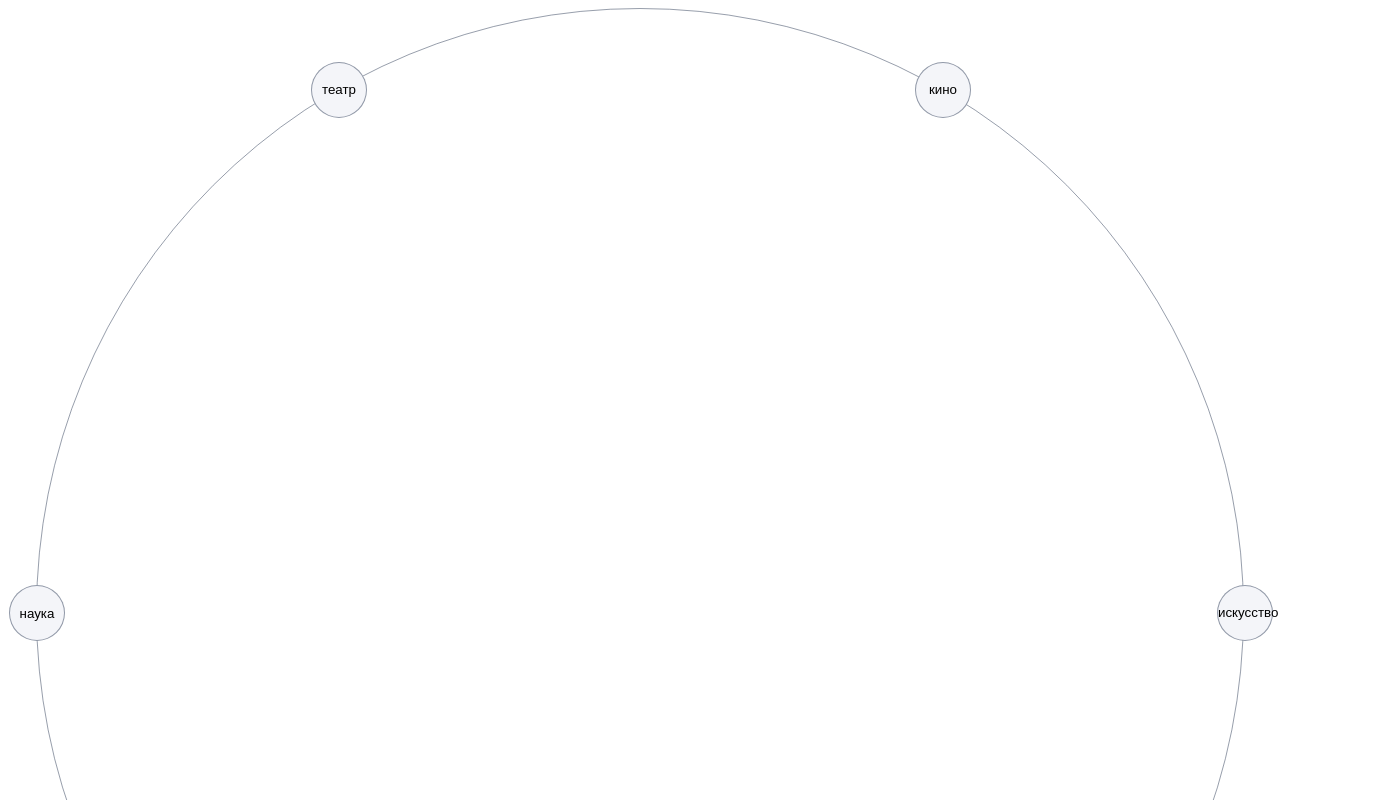
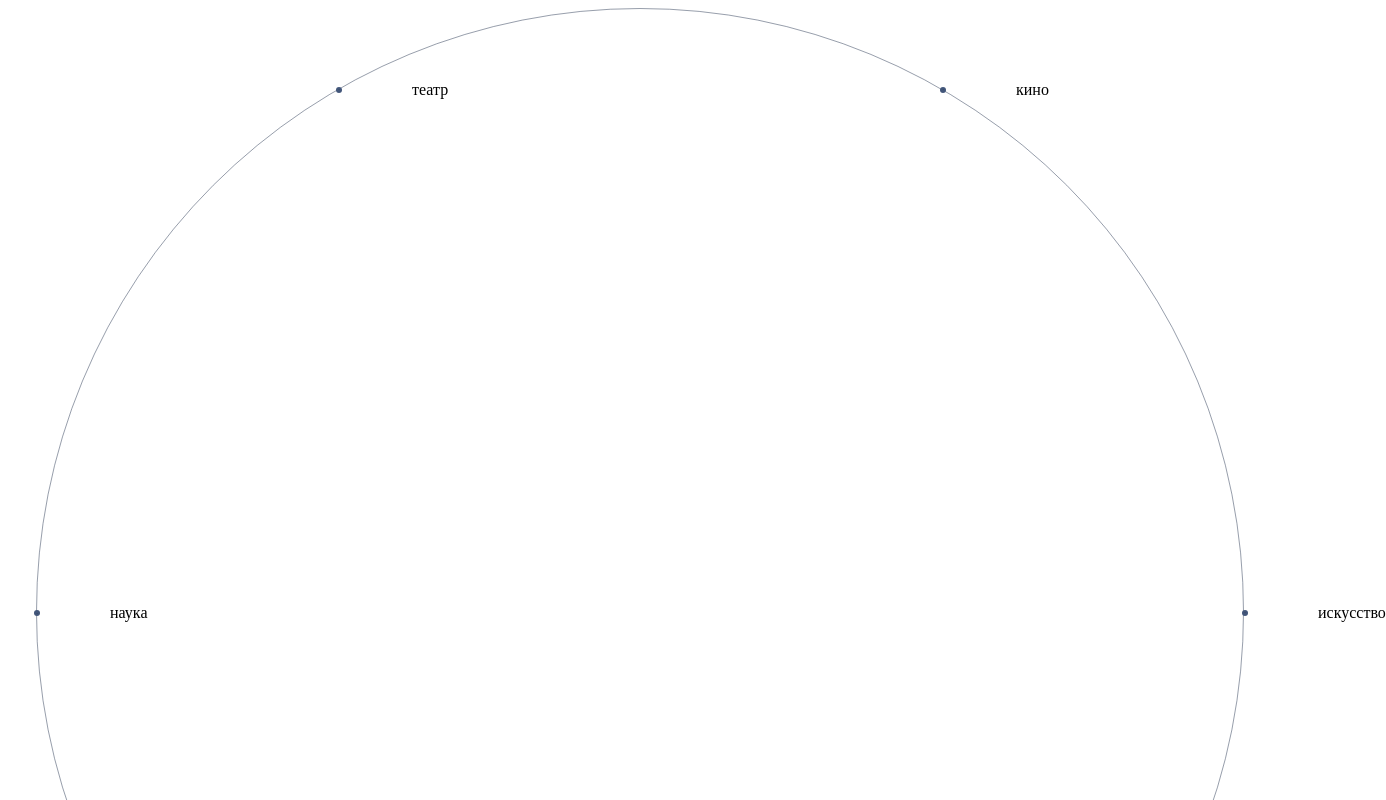
Before and after one commit to nea2310/chronograph, a React (Create React App) app: page / in a window 1280 px wide. Shown: the top 800 px of the page, 1386 px wide, since content can reach past the window. Built offline with nearby package versions, Linux system fonts and the light colour scheme.

Commit message:
style: Switcher

```diff
--- a/src/components/Switcher/Switcher.scss
+++ b/src/components/Switcher/Switcher.scss
@@ -14,16 +14,50 @@
     aspect-ratio: 1/1;
   }
 
-  &__button {
+  &__button-wrapper {
     @include button-reset-style;
-    @include border;
 
     position: absolute;
     z-index: 5;
+    display: flex;
+    align-items: center;
+    justify-content: center;
     box-sizing: border-box;
     width: 56px;
     height: 56px;
-    background: $backgroundColor;
+    background: transparent;
+    border: 1px solid transparent;
+    border-radius: 50%;
     cursor: pointer;
+
+    &:hover {
+      background: $backgroundColor;
+      @include border;
+    }
+  }
+
+  &__button {
+    @include button-reset-style;
+
+    width: 6px;
+    height: 6px;
+    font-size: 1px;
+    background-color: $textColor;
+    border-radius: 50%;
+    visibility: visible;
+    cursor: pointer;
+    opacity: 1;
+  }
+
+  &__button-wrapper:hover &__button {
+    width: 100%;
+    height: 100%;
+    font-size: 14px;
+    background-color: transparent;
+  }
+
+  &__button-label {
+    position: absolute;
+    left: 100px;
   }
 }
--- a/src/components/Switcher/Switcher.tsx
+++ b/src/components/Switcher/Switcher.tsx
@@ -3,7 +3,7 @@ import { FC, MouseEvent, useEffect, useRef, useState } from 'react';
 import './Switcher.scss';
 
 type Props = {
-  switcherButtonsItems: string[];
+  switcherButtonsItems: { index: number; label: string }[];
 };
 
 const Switcher: FC<Props> = ({ switcherButtonsItems }) => {
@@ -23,9 +23,9 @@ const Switcher: FC<Props> = ({ switcherButtonsItems }) => {
     const switcherWrapper = switcherRef.current;
     if (!switcher || !switcherWrapper) return;
 
-    const buttons = switcher.querySelectorAll('.switcher__button');
+    const buttons = switcher.querySelectorAll('.switcher__button-wrapper');
     let shift = 0;
-    if (buttons?.[0] instanceof HTMLButtonElement) {
+    if (buttons?.[0] instanceof HTMLDivElement) {
       shift = buttons[0].offsetHeight / 2;
       setSingleAngle(360 / buttons.length);
       setButtonRadius(shift);
@@ -51,7 +51,7 @@ const Switcher: FC<Props> = ({ switcherButtonsItems }) => {
       }
     }
 
-    if (buttons?.[0] instanceof HTMLButtonElement) {
+    if (buttons?.[0] instanceof HTMLDivElement) {
       const buttonDimensions = buttons[0].getBoundingClientRect();
       setTargetPositionX(buttonDimensions.x + shift);
       setTargetPositionY(buttonDimensions.y + shift);
@@ -104,12 +104,12 @@ const Switcher: FC<Props> = ({ switcherButtonsItems }) => {
       }
 
       switcher.style.transform = `rotate(${newRotationValue}deg)`;
-      switcher.style.transition = `all ${Math.abs(angle) * 10}ms linear`;
+      switcher.style.transition = `transform ${Math.abs(angle) * 10}ms linear`;
       Array.from(switcher.children).forEach((item) => {
-        if (!(item instanceof HTMLButtonElement)) return;
+        if (!(item instanceof HTMLDivElement)) return;
         const button = item;
         button.style.transform = `rotate(${newRotationValue * -1}deg)`;
-        button.style.transition = `all ${Math.abs(angle) * 10}ms linear`;
+        button.style.transition = `transform ${Math.abs(angle) * 10}ms linear`;
       });
     }
   };
@@ -119,15 +119,17 @@ const Switcher: FC<Props> = ({ switcherButtonsItems }) => {
   return (
     <div ref={switcherRef} className="switcher">
       <div className="switcher__wrapper" ref={switcherWrapperRef}>
-        {switcherButtons.map((item) => (
+        {switcherButtons.map(({ index, label }) => (
+          <div key={Number(index)} className="switcher__button-wrapper">
             <button
               className="switcher__button"
               type="button"
-            key={item}
               onClick={(event) => handleButtonClick(event)}
             >
-            {item}
+              {index}
             </button>
+            <span className="switcher__button-label">{label}</span>
+          </div>
         ))}
       </div>
     </div>
--- a/src/pages/LandingPage/LandingPage.tsx
+++ b/src/pages/LandingPage/LandingPage.tsx
@@ -7,21 +7,13 @@ const LandingPage: FC = () => {
     <main className="landing-page">
       <Switcher
         switcherButtonsItems={[
-          'кино',
-          'театр',
-          'наука',
-          'спорт',
-          'литература',
-          'искусство',
-          'спорт',
-          'литература',
-          'искусство',
-          'спорт',
-          'литература',
-          'искусство',
-          'спорт',
-          'литература',
-          'искусство',
+          { index: 1, label: 'кино' },
+          { index: 2, label: 'театр' },
+          { index: 3, label: 'наука' },
+          { index: 4, label: 'спорт' },
+          { index: 5, label: 'литература' },
+          { index: 6, label: 'искусство' },
+          { index: 7, label: 'спорт' },
         ]}
       />
     </main>
```
Lines whose indentation alone changed are shown as unchanged.
